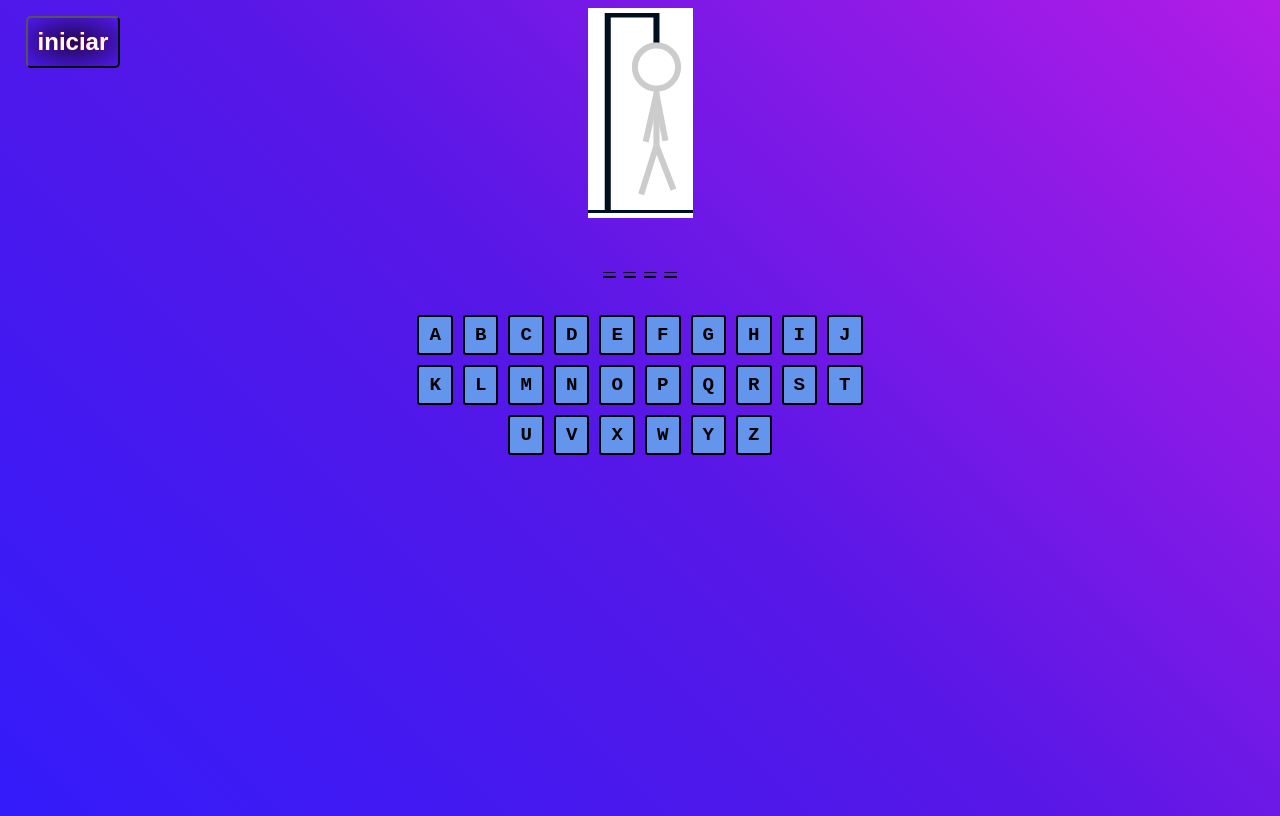
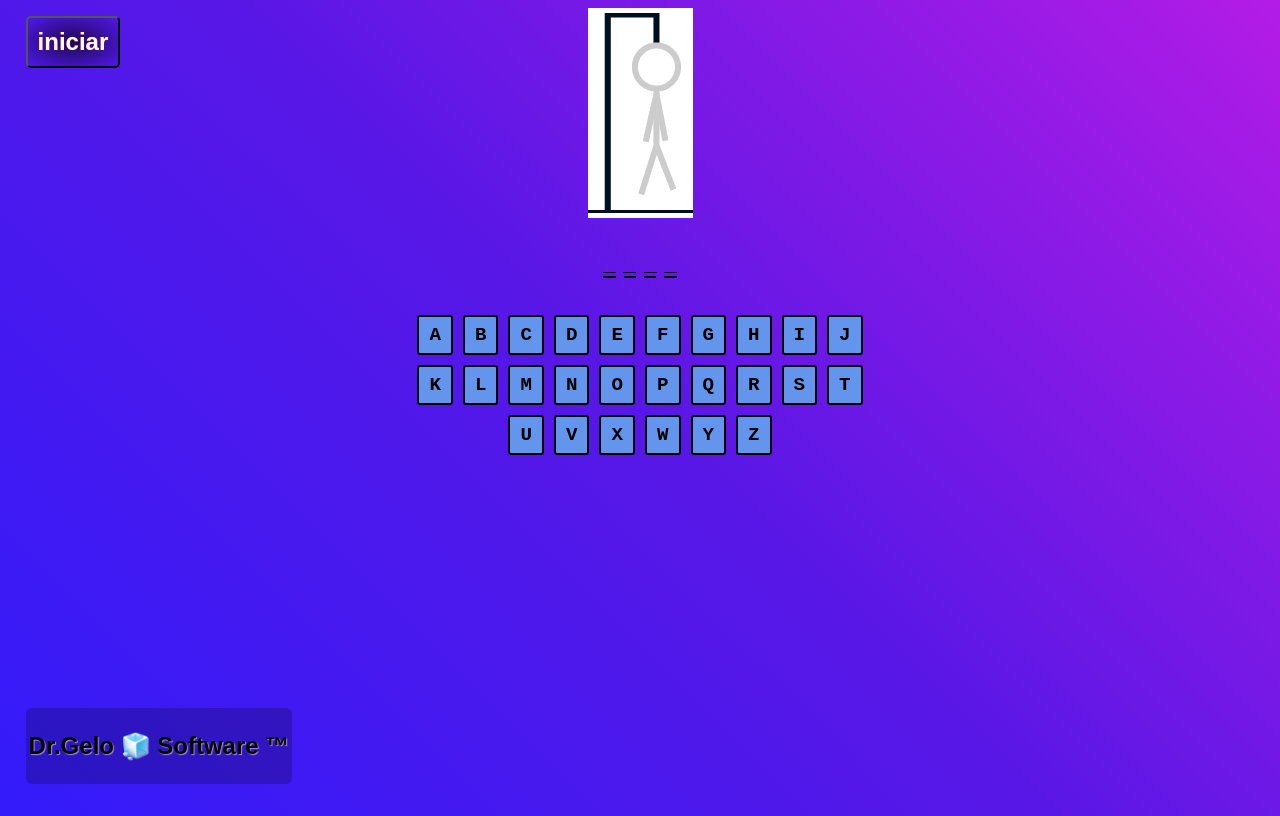
Before and after one commit to DarlanAguiar/Forca, a plain HTML site: page index.html in a window 1280 px wide. Drawn offline with Linux system fonts and the light colour scheme.

Commit message:
adicionando rodapé

```diff
--- a/index.html
+++ b/index.html
@@ -13,20 +13,7 @@
     </div>
 
     <div data-letras="" class="letras">
-       <!--  <div>A</div>
-        <div>A</div>
-        <div>A</div>
-        <div>A</div>
-        <div>A</div>
-        <div>A</div>
-        <div>A</div>
-        <div>A</div>
-        <div>A</div>
-        <div>A</div>
-        <div>A</div>
-        <div>A</div>
-        <div>A</div>
-        <div>J</div> -->
+
     </div>
 
     <div class="alfabeto">
@@ -72,6 +59,11 @@
     <div class="resposta" data-resposta="">
 
     </div>
+    <footer class="rodape">
+        <a href="https://www.facebook.com/darlan.aguiar.165">
+            <p> Dr.Gelo &#129482; Software &#x2122; </p>
+        </a>
+    </footer>
 
 
     <script src="index.js"></script>
--- a/style.css
+++ b/style.css
@@ -134,3 +134,23 @@ body{
     display: none;
 
 }
+
+.rodape{
+
+    font-family: Arial, Helvetica, sans-serif;
+    font-size:1.5rem;
+    font-weight: bolder;
+    position: absolute;
+    left: 2%;
+    bottom: 2%;
+
+    background-color: rgba(0, 0, 0, 0.213);
+    border-radius: 6px;
+    padding: 0 3px;
+    text-shadow: 1px 1px 1px rgba(255, 235, 205, 0.556);
+
+}
+a{
+    text-decoration: none;
+    color: rgb(0, 0, 0);
+}
```
